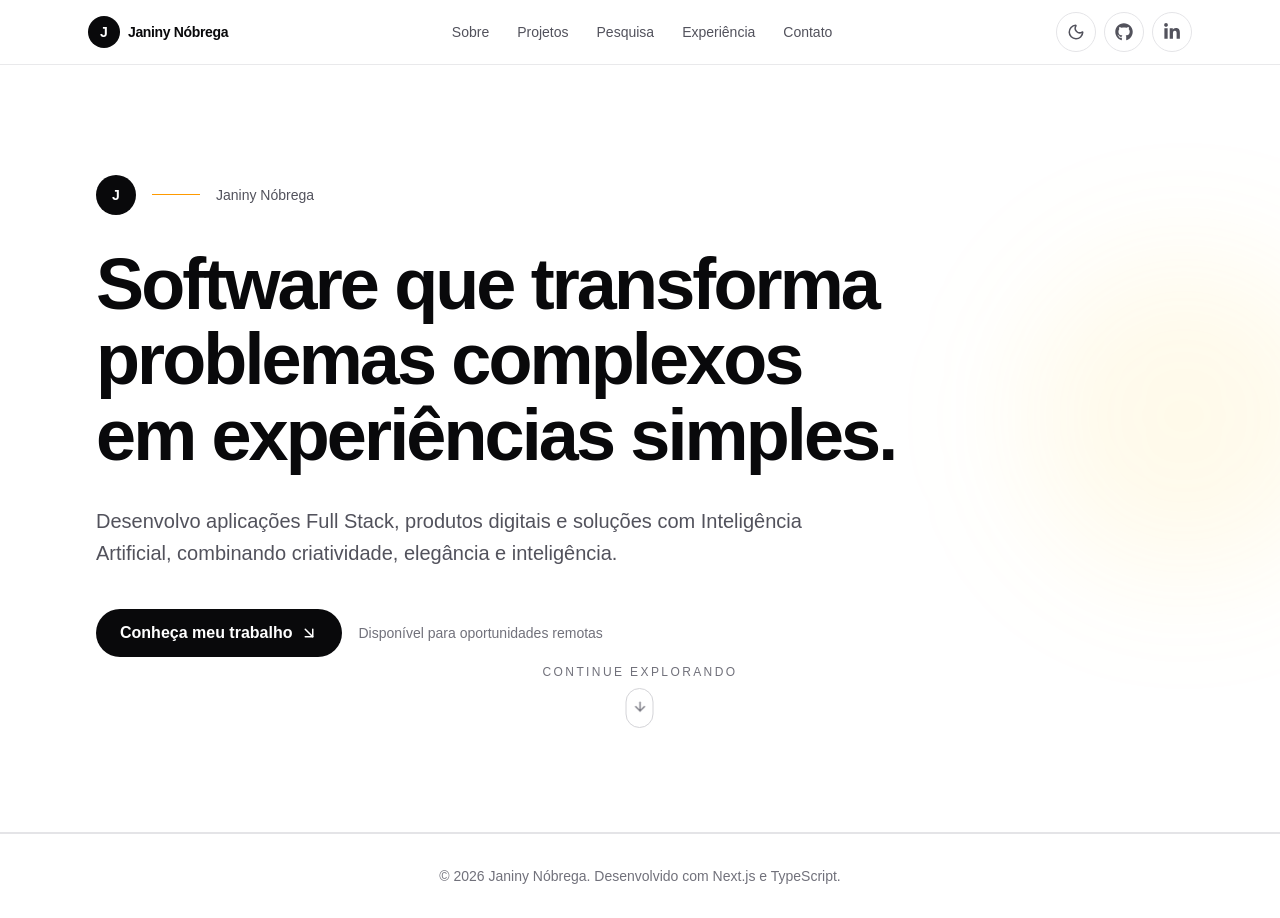
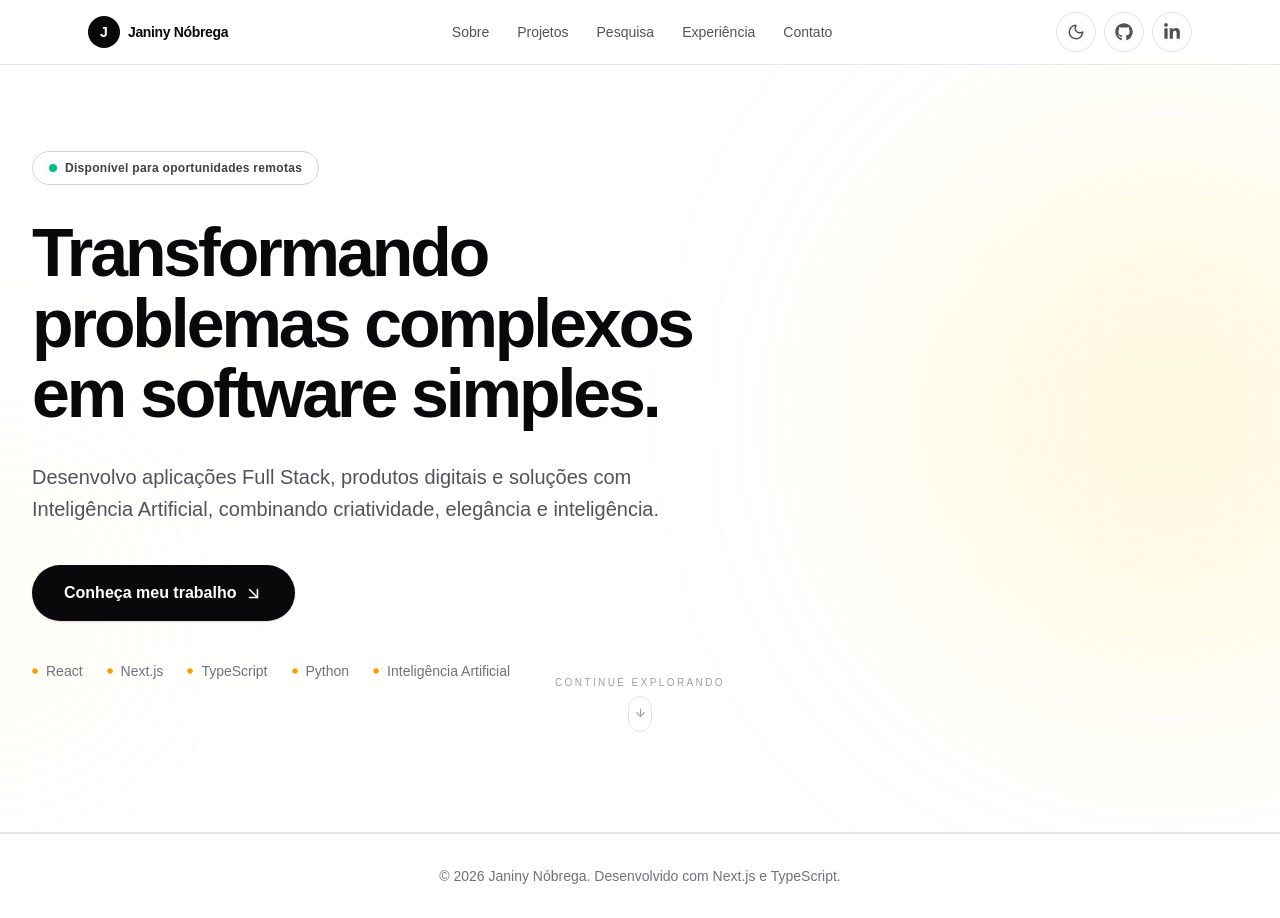
Before and after one commit to JaninyNobrega/portfolio, a Next.js app: page / in a window 1280 px wide. Built offline with nearby package versions, Linux system fonts and the light colour scheme.

Commit message:
refactor: improve landing hierarchy and visual balance

```diff
--- a/app/globals.css
+++ b/app/globals.css
@@ -72,7 +72,8 @@ body {
 }
 
 @media (prefers-reduced-motion: reduce) {
-  .animate-scroll-indicator {
+  .animate-scroll-indicator,
+  .animate-ping {
     animation: none;
   }
 }
--- a/src/components/sections/Landing.tsx
+++ b/src/components/sections/Landing.tsx
@@ -1,11 +1,20 @@
-import { ArrowDownRight } from "lucide-react";
+import { ArrowDownRight, Circle } from "lucide-react";
 
+import { Badge } from "@/src/components/ui/Badge";
 import { Button } from "@/src/components/ui/Button";
 import { Container } from "@/src/components/ui/Container";
 import { Heading } from "@/src/components/ui/Heading";
 import { Paragraph } from "@/src/components/ui/Paragraph";
 import { ScrollIndicator } from "@/src/components/ui/ScrollIndicator";
 import { Section } from "@/src/components/ui/Section";
+
+const technologies = [
+  "React",
+  "Next.js",
+  "TypeScript",
+  "Python",
+  "Inteligência Artificial",
+];
 
 export function Landing() {
   return (
@@ -14,56 +23,85 @@ export function Landing() {
       spacing="small"
       className="relative flex min-h-screen items-center overflow-hidden border-b border-zinc-200 bg-white pt-24 dark:border-zinc-800 dark:bg-zinc-950"
     >
-      <Container className="relative flex min-h-[calc(100vh-8rem)] flex-col justify-center">
+      <Container
+        size="wide"
+        className="relative flex min-h-[calc(100vh-8rem)] flex-col justify-center"
+      >
         <div
           aria-hidden="true"
-          className="absolute -right-32 top-1/2 h-80 w-80 -translate-y-1/2 rounded-full bg-amber-300/10 blur-3xl dark:bg-amber-400/5"
+          className="pointer-events-none absolute -right-40 top-1/2 h-[34rem] w-[34rem] -translate-y-1/2 rounded-full bg-amber-300/15 blur-[130px] dark:bg-amber-400/8"
+        />
+
+        <div
+          aria-hidden="true"
+          className="pointer-events-none absolute -left-40 bottom-0 h-72 w-72 rounded-full bg-amber-200/10 blur-[110px] dark:bg-amber-500/5"
         />
 
         <div className="relative max-w-5xl">
-          <div className="mb-8 flex items-center gap-4">
-            <span className="flex h-10 w-10 items-center justify-center rounded-full bg-zinc-950 text-sm font-semibold text-white dark:bg-white dark:text-zinc-950">
-              J
+          <Badge
+            variant="outline"
+            className="mb-8 gap-2 border-zinc-200 bg-white/70 px-4 py-2 text-zinc-600 backdrop-blur-sm dark:border-zinc-800 dark:bg-zinc-950/70 dark:text-zinc-300"
+          >
+            <span className="relative flex h-2 w-2">
+              <span className="absolute inline-flex h-full w-full animate-ping rounded-full bg-emerald-400 opacity-60" />
+
+              <span className="relative inline-flex h-2 w-2 rounded-full bg-emerald-500" />
             </span>
 
-            <div className="h-px w-12 bg-amber-500 dark:bg-amber-400" />
-
-            <span className="text-sm font-medium text-zinc-600 dark:text-zinc-400">
-              Janiny Nóbrega
-            </span>
-          </div>
+            Disponível para oportunidades remotas
+          </Badge>
 
           <Heading
             as="h1"
             size="hero"
-            className="max-w-5xl text-balance"
+            className="max-w-4xl text-balance"
           >
-            Software que transforma problemas complexos em experiências
-            simples.
+            Transformando problemas complexos em software simples.
           </Heading>
 
           <Paragraph
             size="large"
-            className="mt-8 max-w-3xl text-pretty"
+            className="mt-8 max-w-2xl text-pretty"
           >
             Desenvolvo aplicações Full Stack, produtos digitais e soluções
             com Inteligência Artificial, combinando criatividade, elegância e
             inteligência.
           </Paragraph>
 
-          <div className="mt-10 flex flex-wrap items-center gap-4">
-            <Button href="#projetos" size="large">
+          <div className="mt-10">
+            <Button
+              href="#projetos"
+              size="large"
+              className="h-14 px-8 shadow-sm"
+            >
               Conheça meu trabalho
-              <ArrowDownRight size={18} aria-hidden="true" />
+              <ArrowDownRight size={19} aria-hidden="true" />
             </Button>
+          </div>
 
-            <span className="text-sm text-zinc-500 dark:text-zinc-500">
-              Disponível para oportunidades remotas
-            </span>
+          <div
+            className="mt-10 flex flex-wrap items-center gap-x-6 gap-y-3"
+            aria-label="Principais tecnologias"
+          >
+            {technologies.map((technology) => (
+              <span
+                key={technology}
+                className="inline-flex items-center gap-2 text-sm font-medium text-zinc-500 dark:text-zinc-500"
+              >
+                <Circle
+                  size={6}
+                  fill="currentColor"
+                  aria-hidden="true"
+                  className="text-amber-500 dark:text-amber-400"
+                />
+
+                {technology}
+              </span>
+            ))}
           </div>
         </div>
 
-        <div className="absolute bottom-4 left-1/2 -translate-x-1/2 sm:bottom-6">
+        <div className="absolute bottom-3 left-1/2 -translate-x-1/2 sm:bottom-5">
           <ScrollIndicator />
         </div>
       </Container>
--- a/src/components/ui/Heading.tsx
+++ b/src/components/ui/Heading.tsx
@@ -11,7 +11,7 @@ interface HeadingProps extends HTMLAttributes<HTMLHeadingElement> {
 
 const sizeClasses: Record<HeadingSize, string> = {
   hero:
-    "text-5xl leading-[1.05] tracking-[-0.04em] sm:text-6xl lg:text-7xl",
+     "text-5xl leading-[1.04] tracking-[-0.045em] sm:text-6xl lg:text-[4.25rem]",
   section:
     "text-3xl leading-tight tracking-[-0.03em] sm:text-4xl lg:text-5xl",
   card: "text-xl leading-snug tracking-[-0.02em] sm:text-2xl",
--- a/src/components/ui/ScrollIndicator.tsx
+++ b/src/components/ui/ScrollIndicator.tsx
@@ -6,20 +6,20 @@ interface ScrollIndicatorProps {
 }
 
 export function ScrollIndicator({
-  href = "#sobre",
+  href = "#projetos",
   label = "Continue explorando",
 }: ScrollIndicatorProps) {
   return (
     <a
       href={href}
       aria-label={label}
-      className="group inline-flex flex-col items-center gap-2 text-xs font-medium uppercase tracking-[0.2em] text-zinc-500 transition hover:text-amber-600 dark:text-zinc-500 dark:hover:text-amber-400"
+      className="group inline-flex flex-col items-center gap-1.5 text-[10px] font-medium uppercase tracking-[0.24em] text-zinc-400 transition hover:text-amber-600 dark:text-zinc-600 dark:hover:text-amber-400"
     >
-      <span>{label}</span>
+      <span className="whitespace-nowrap">{label}</span>
 
-      <span className="flex h-10 w-7 items-center justify-center rounded-full border border-zinc-300 transition group-hover:border-amber-500 dark:border-zinc-700 dark:group-hover:border-amber-400">
+      <span className="flex h-9 w-6 items-center justify-center rounded-full border border-zinc-200 bg-white/60 transition group-hover:border-amber-500 dark:border-zinc-800 dark:bg-zinc-950/60 dark:group-hover:border-amber-400">
         <ArrowDown
-          size={15}
+          size={13}
           aria-hidden="true"
           className="animate-scroll-indicator"
         />
```
